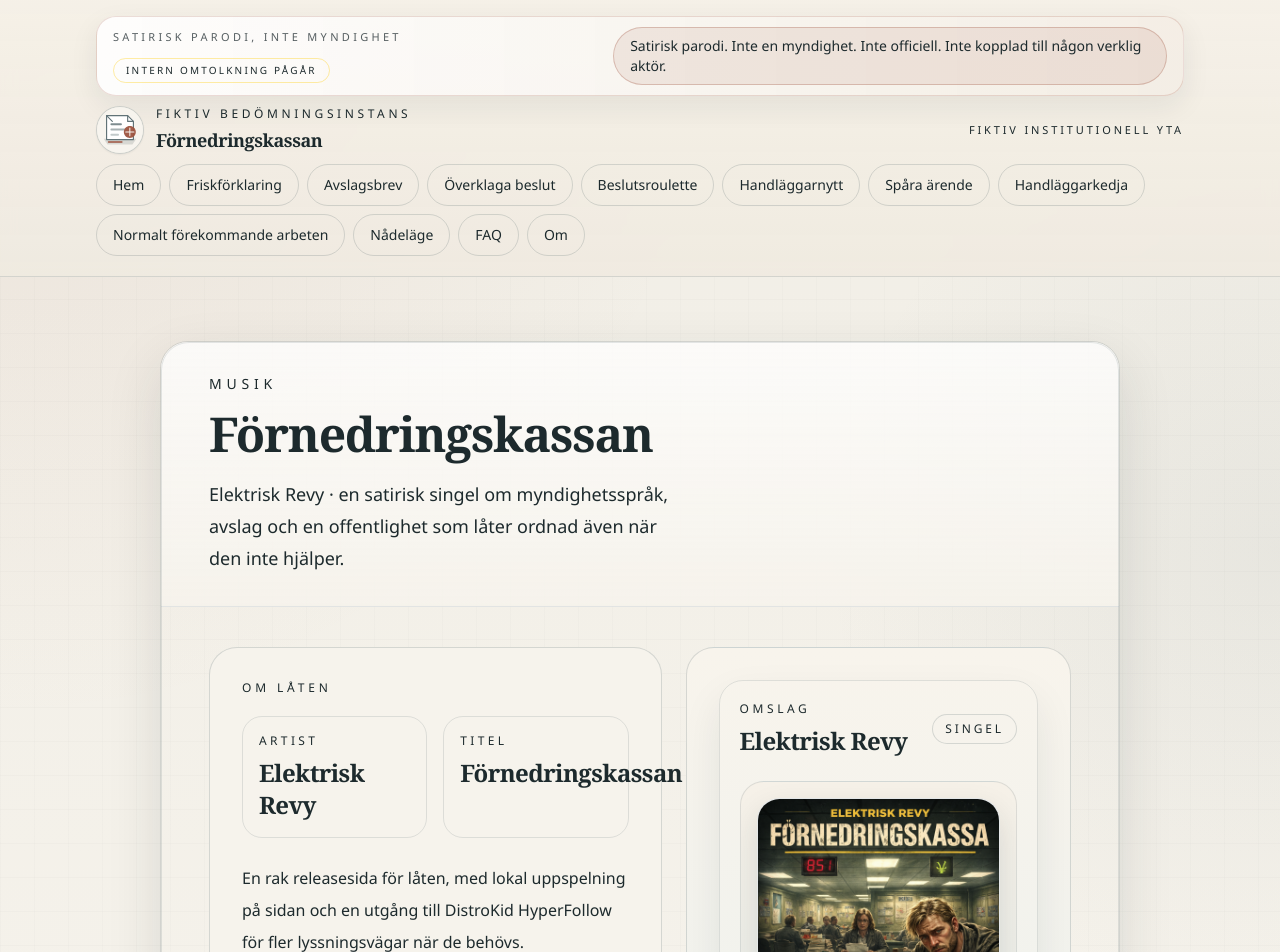
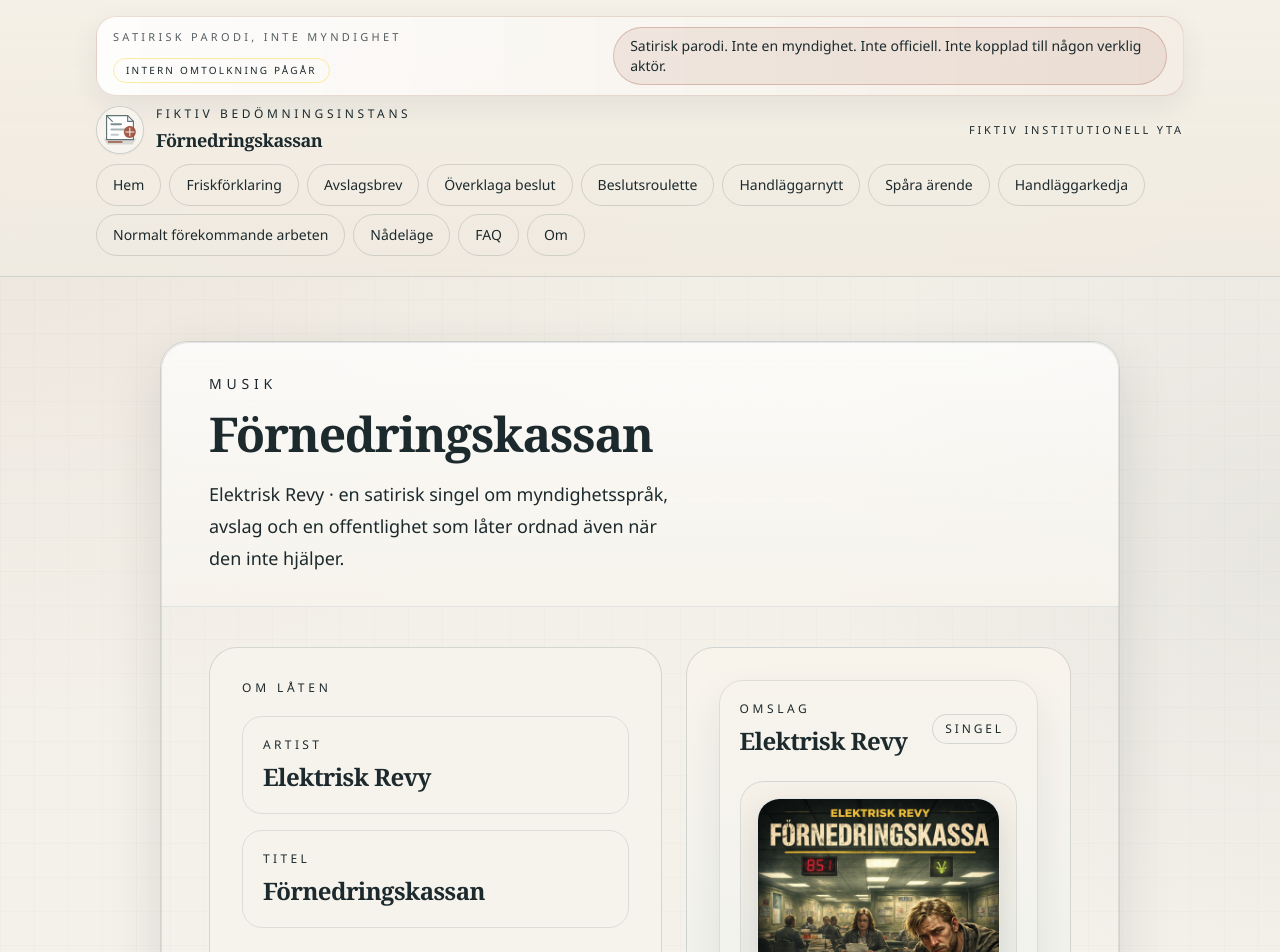
Before and after one commit to uppsala018/fornedringskassan, a Next.js app: page /musik/fornedringskassan in a window 1280 px wide. Shown: the top 952 px of the page. Built offline with nearby package versions, Linux system fonts and the light colour scheme.

Commit message:
Stack music release info fields

```diff
--- a/app/musik/fornedringskassan/page.tsx
+++ b/app/musik/fornedringskassan/page.tsx
@@ -42,16 +42,16 @@ export default function MusikFornedringskassanPage() {
       <section className="grid gap-6 lg:grid-cols-[1.08fr_0.92fr]">
         <article className="rounded-dossier border border-steel/20 bg-paper p-6 sm:p-8">
           <p className="text-xs uppercase tracking-[0.32em] text-ink/72">Om låten</p>
-          <div className="mt-5 grid gap-4 sm:grid-cols-2">
-            <div className="rounded-[1.25rem] border border-steel/15 bg-white/88 p-4">
+          <div className="mt-5 space-y-4">
+            <div className="rounded-[1.25rem] border border-steel/15 bg-white/88 p-4 sm:p-5">
               <p className="text-xs uppercase tracking-[0.28em] text-ink/68">Artist</p>
-              <p className="mt-2 font-display text-2xl font-semibold tracking-tight text-ink">
+              <p className="mt-2 whitespace-nowrap font-display text-xl font-semibold tracking-tight text-ink sm:text-2xl">
                 Elektrisk Revy
               </p>
             </div>
-            <div className="rounded-[1.25rem] border border-steel/15 bg-white/88 p-4">
+            <div className="rounded-[1.25rem] border border-steel/15 bg-white/88 p-4 sm:p-5">
               <p className="text-xs uppercase tracking-[0.28em] text-ink/68">Titel</p>
-              <p className="mt-2 font-display text-2xl font-semibold tracking-tight text-ink">
+              <p className="mt-2 whitespace-nowrap font-display text-xl font-semibold tracking-tight text-ink sm:text-2xl">
                 Förnedringskassan
               </p>
             </div>
```
